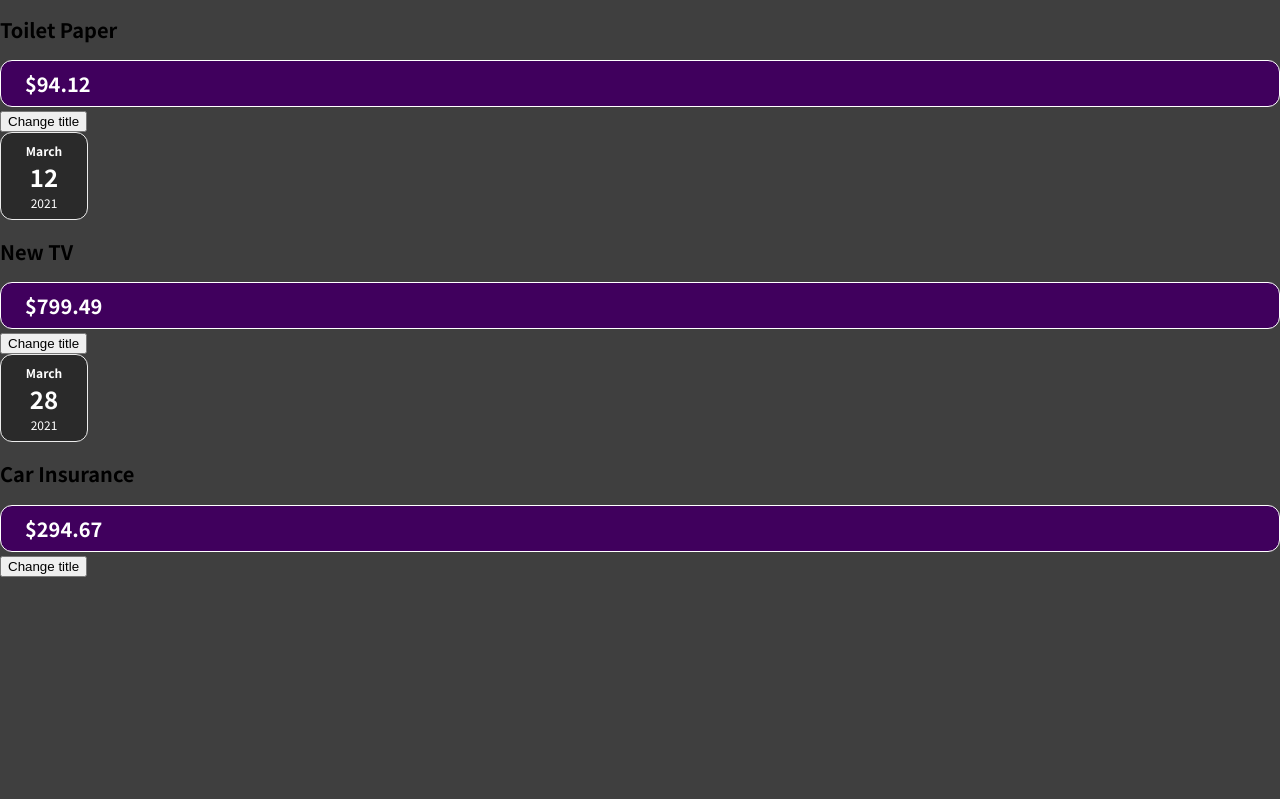
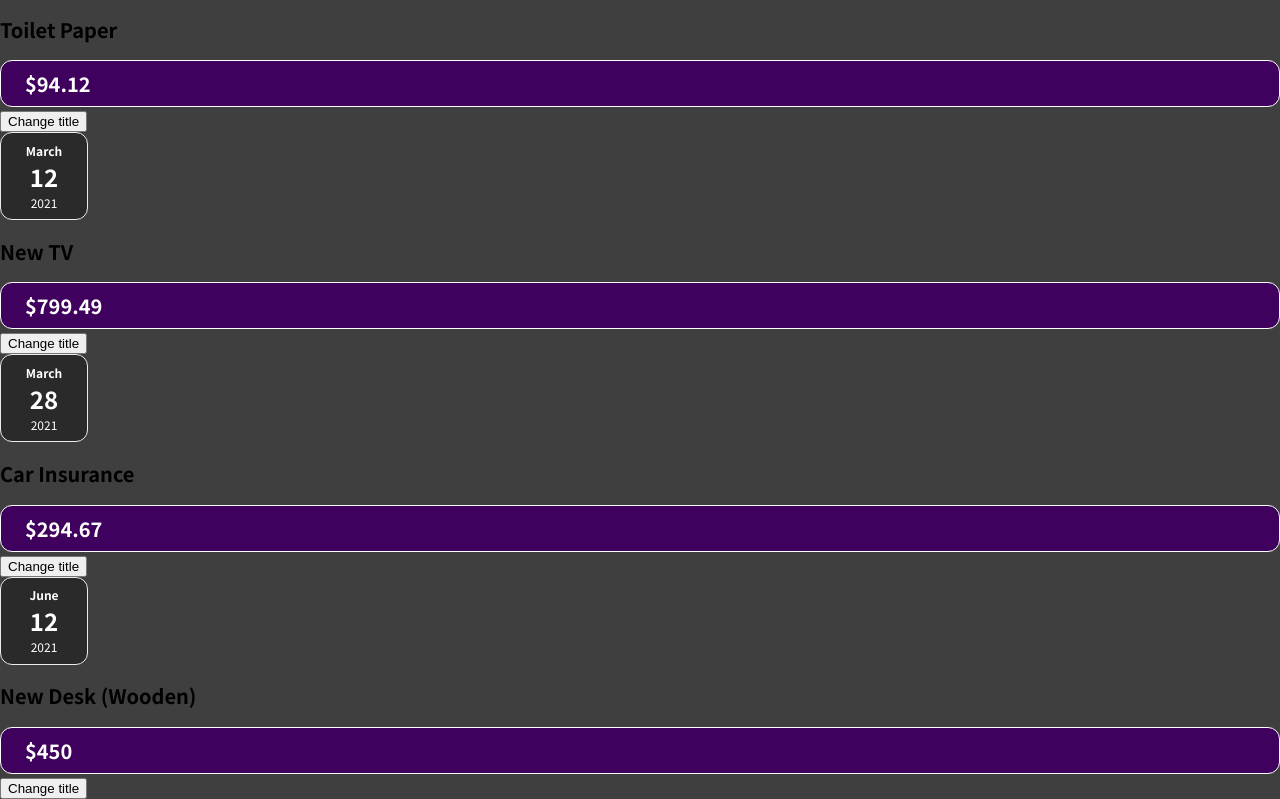
Before and after one commit to irinamihai150/react-guide, a React (Create React App) app: page / in a window 1280 px wide. Shown: the part 486-1285 px from the top of the page. Before the commit the page ends 1063 px from the top, so only its background shows below. Built offline with nearby package versions, Linux system fonts and the light colour scheme.

Commit message:
render dinamic list

```diff
--- a/src/components/Expenses.js
+++ b/src/components/Expenses.js
@@ -3,6 +3,7 @@ import ExpenseItem from "./ExpenseItem"
 import Card from "./Card"
 import "./Expenses.css"
 import ExpensesFilter from "./NewExpense/ExpensesFilter"
+
 const Expenses = (props) => {
 	const [filteredYear, setFilteredYear] = useState("2020")
 	const filterChangeHandler = (selectedYear) => {
@@ -10,26 +11,18 @@ const Expenses = (props) => {
 	}
 	return (
 		<div>
-			<ExpensesFilter
-				selected={filteredYear}
-				onChangeFilter={filterChangeHandler}
-			/>
 			<Card className='expenses'>
-				<ExpenseItem
-					title={props.items[0].title}
-					amount={props.items[0].amount}
-					date={props.items[0].date}
+				<ExpensesFilter
+					selected={filteredYear}
+					onChangeFilter={filterChangeHandler}
 				/>
-				<ExpenseItem
-					title={props.items[1].title}
-					amount={props.items[1].amount}
-					date={props.items[1].date}
-				/>
-				<ExpenseItem
-					title={props.items[2].title}
-					amount={props.items[2].amount}
-					date={props.items[2].date}
-				/>
+				{props.items.map((expense) => (
+					<ExpenseItem
+						title={expense.title}
+						amount={expense.amount}
+						date={expense.date}
+					/>
+				))}
 			</Card>
 		</div>
 	)
```
